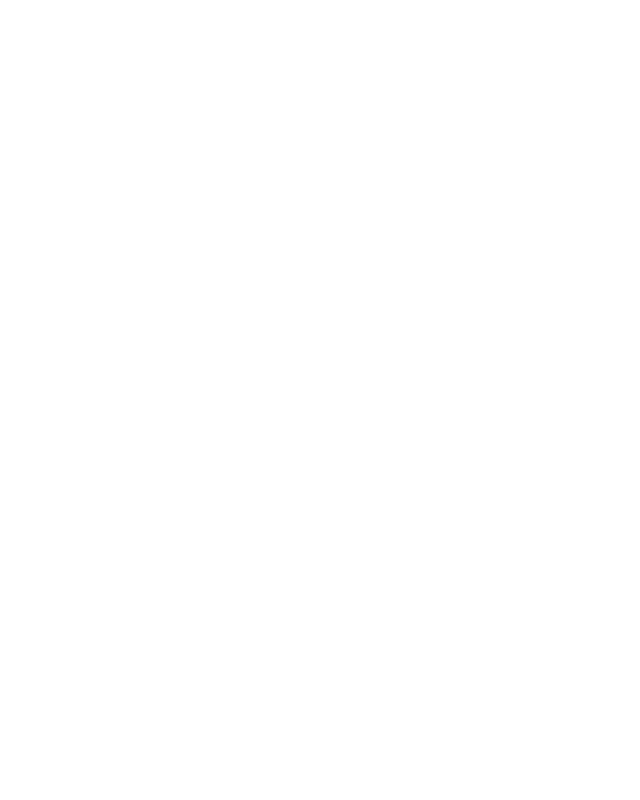
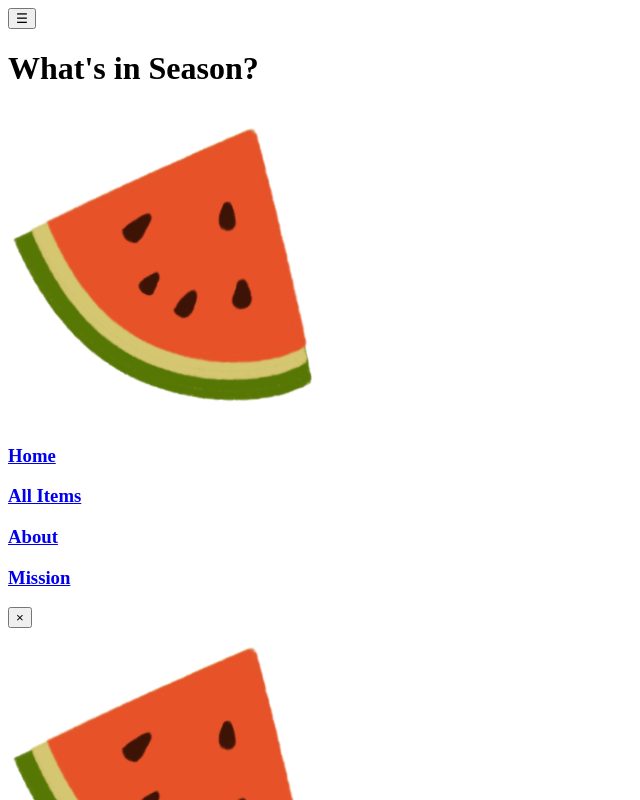
Before and after one commit to alma-pad/produce, a React (Vite) app: page / in a window 1280 px wide. Shown: the top 800 px of the page, without its empty margins (0-640 px from the left). Built offline with nearby package versions, Linux system fonts and the light colour scheme; the HTML template or start-up script is replaced by a standard one.

Commit message:
Fix Router basename for development mode
- Make Router basename conditional (empty in dev, /produce in production)
- Fixes blank page issue in local development

```diff
--- a/src/App.jsx
+++ b/src/App.jsx
@@ -11,9 +11,12 @@
 import './styles/App.css';
 
 function App() {
+  // Only use basename in production (for GitHub Pages)
+  const basename = import.meta.env.PROD ? '/produce' : '';
+
   return (
     <SeasonProvider>
-      <Router basename="/produce">
+      <Router basename={basename}>
         <ScrollToTop />
         <div className="app">
           <NavBar />
```
